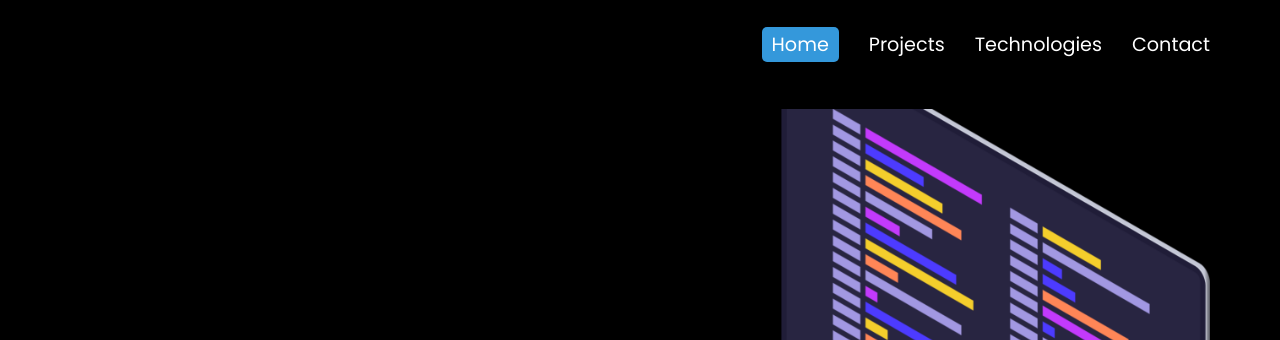
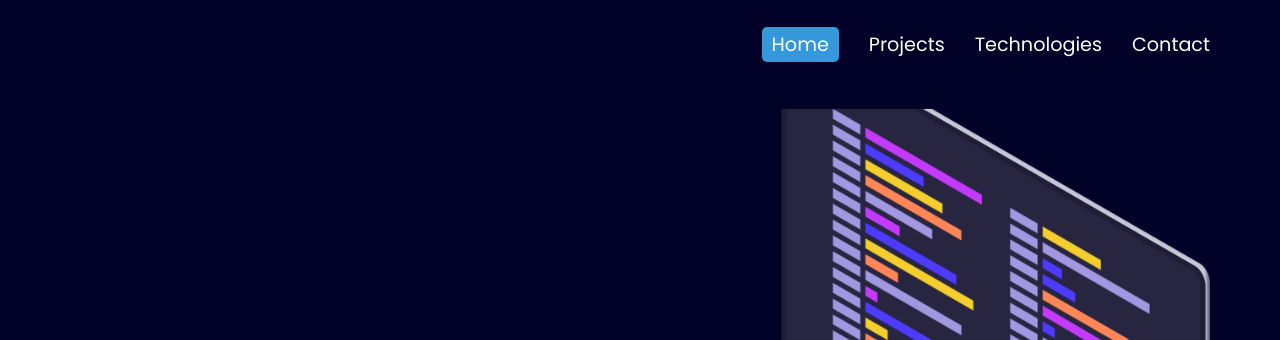
Before and after one commit to hanishbansal231/five-assinment, a plain HTML site: page index.html in a window 1280 px wide. Shown: the top 340 px of the page. Drawn offline with Linux system fonts and the light colour scheme.

Commit message:
Add files via upload

```diff
--- a/style.css
+++ b/style.css
@@ -6,7 +6,7 @@
     font-family: 'Poppins', sans-serif;
 }
 body{
-    background-color: black;
+    background-color: #020228;
 }
 li{
     list-style: none;
```
